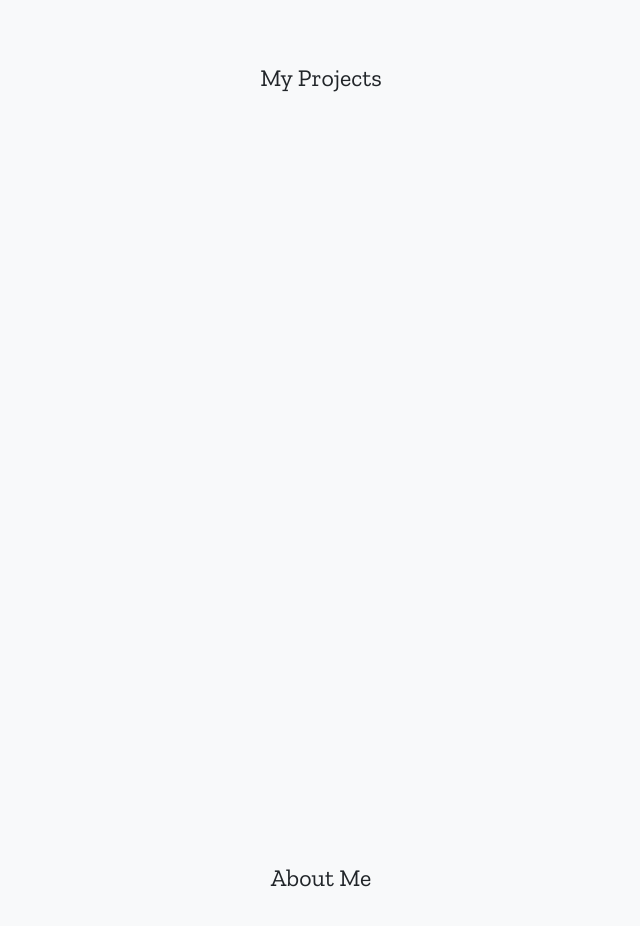
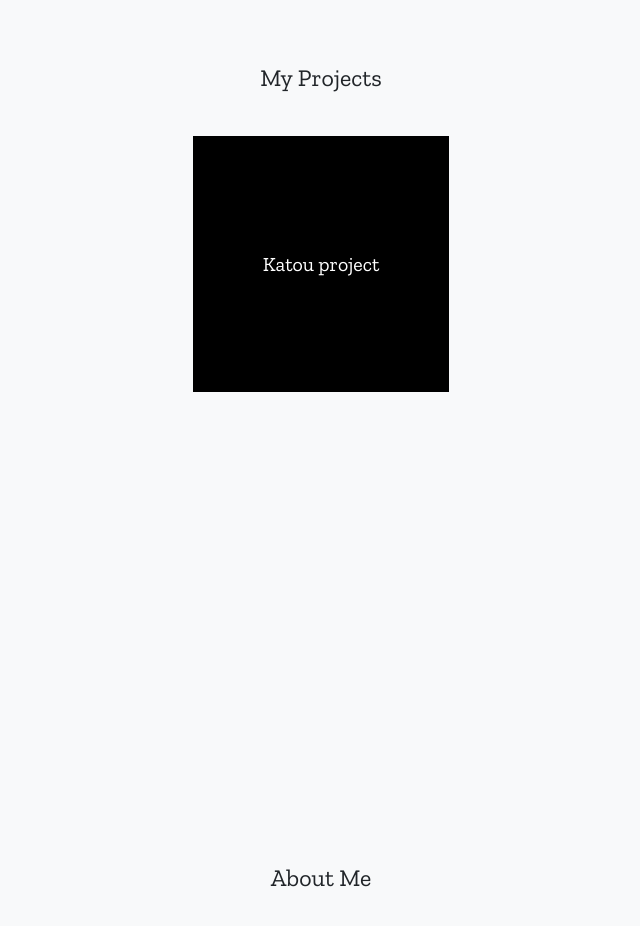
Before and after one commit to Rehre/portfolio, a Next.js app: page / in a window 1280 px wide. Shown: the part 780-1706 px from the top of the page, without its empty margins (415-1055 px from the left). Built offline with nearby package versions, Linux system fonts and the light colour scheme.

Commit message:
Update | adding Portfolio viewer

```diff
--- a/components/layouts/Portfolio.js
+++ b/components/layouts/Portfolio.js
@@ -4,6 +4,20 @@ export default function Portfolio() {
   return (
     <div id="portfolio-page" className="w-full h-screen">
       <Title text="My Projects" />
+      <div className="w-64 h-64 text-center overflow-hidden project-container mx-auto">
+        <div className="w-64 h-64 bg-black text-white text-xl grid items-center">
+          Katou project
+        </div>
+        <div className="w-64 h-64 bg-pallete-2 text-base grid items-center project-container-desc">
+          Chat bot created with line and telegram api.
+          <a
+            href="https://github.com/Rehre/Katou-bot"
+            className="text-blue-600 hover:underline"
+          >
+            Link to project
+          </a>
+        </div>
+      </div>
     </div>
   );
 }
--- a/styles/index.css
+++ b/styles/index.css
@@ -67,6 +67,21 @@ body {
   filter: grayscale(1);
 }
 
+.project-container {
+  position: relative;
+}
+
+.project-container-desc {
+  position: absolute;
+  top: 100%;
+  left: 0;
+  transition: all 0.3s;
+}
+
+.project-container:hover .project-container-desc {
+  top: 0;
+}
+
 /* Start purging... */
 @tailwind utilities;
 /* Stop purging. */
```
